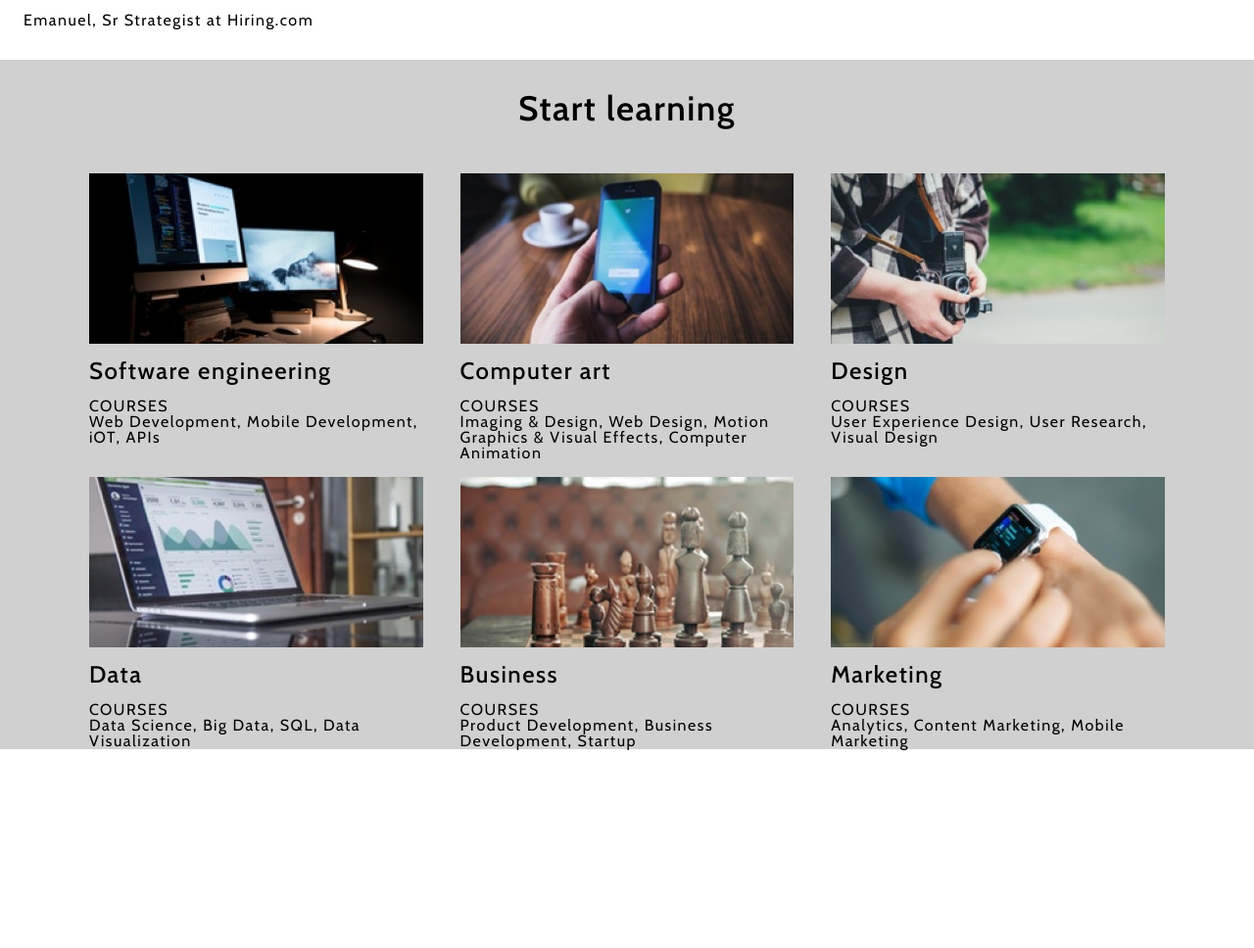
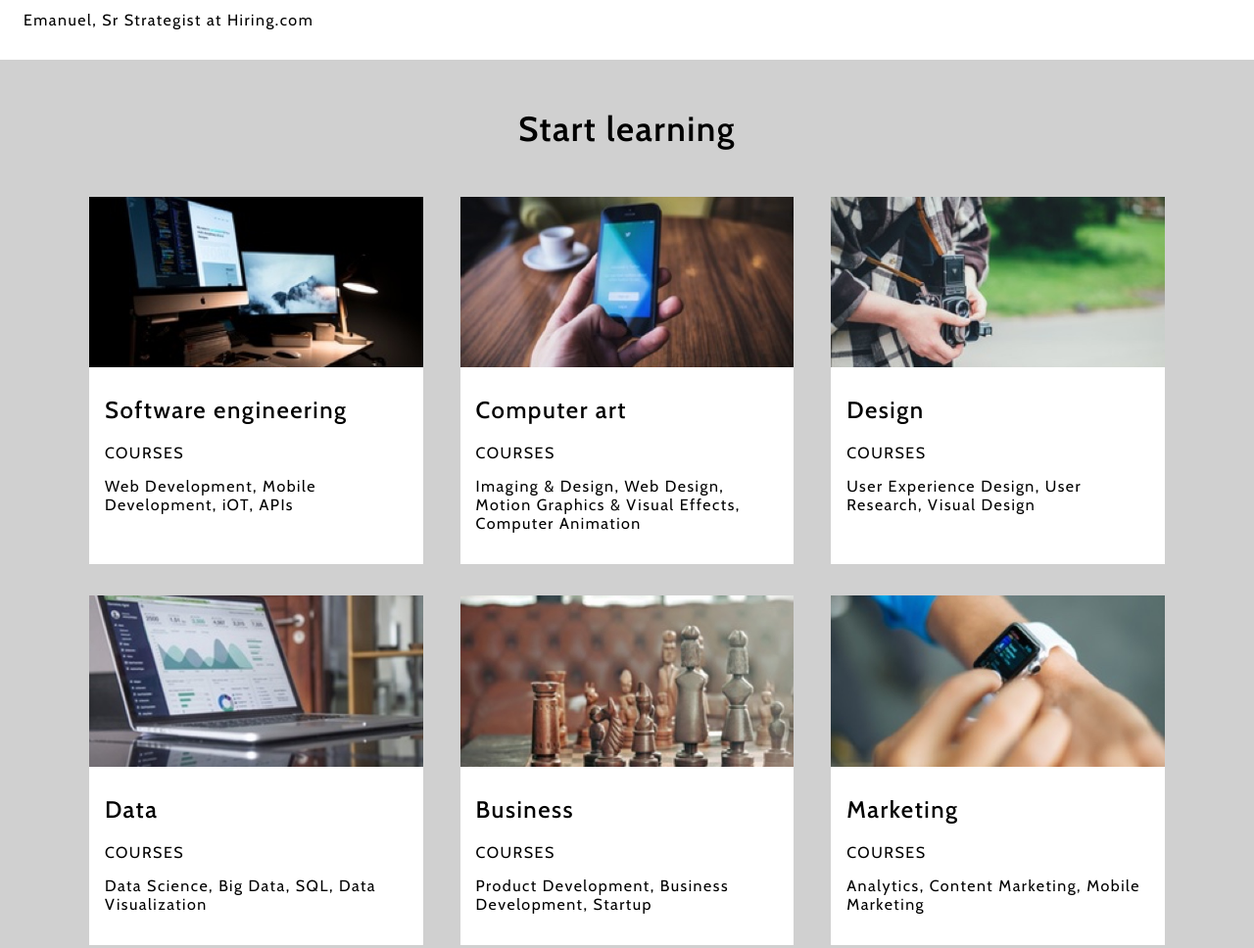
Before and after one commit to ACSGD/Colmar_Academy, a plain HTML site: page index.html in a window 1280 px wide. Shown: the part 1286-2254 px from the top of the page at 98% size. Before the commit the page ends 2052 px from the top, so only its background shows below. Drawn offline with nearby package versions, Linux system fonts and the light colour scheme.

Commit message:
3 sections styling complete

```diff
--- a/resources/css/style.css
+++ b/resources/css/style.css
@@ -208,27 +208,38 @@ background-color: white;
   position: relative;
   margin: 0 72px;
 
+}
 
-}
 #third-section .main-column .item{
   width: 30%;
+  background-color: white;
+  padding-bottom: 1em;
+  margin: 1em;
 }
 
 #third-section .image-content{
   height: auto;
-  padding: 16px 0;
+  padding: 0 0 1em 0;
+}
+
+#third-section .content{
+  padding: 1em;
 }
 #third-section h2{
-  padding: 32px 0;
-  text-align: center;
+  padding: 1.5em 0 1em 0;
 }
 
 #third-section h3{
-  padding-bottom: 16px;
+  padding-bottom: 1em;
   font-size: 1.5em;
 }
+
 #third-section span{
   text-transform: uppercase;
-  padding-bottom: 0.5em;
+  padding-bottom: 1em;
+}
 
+#third-section p{
+  padding-top: 1em;
+  line-height: 1.2em;
 }
```
